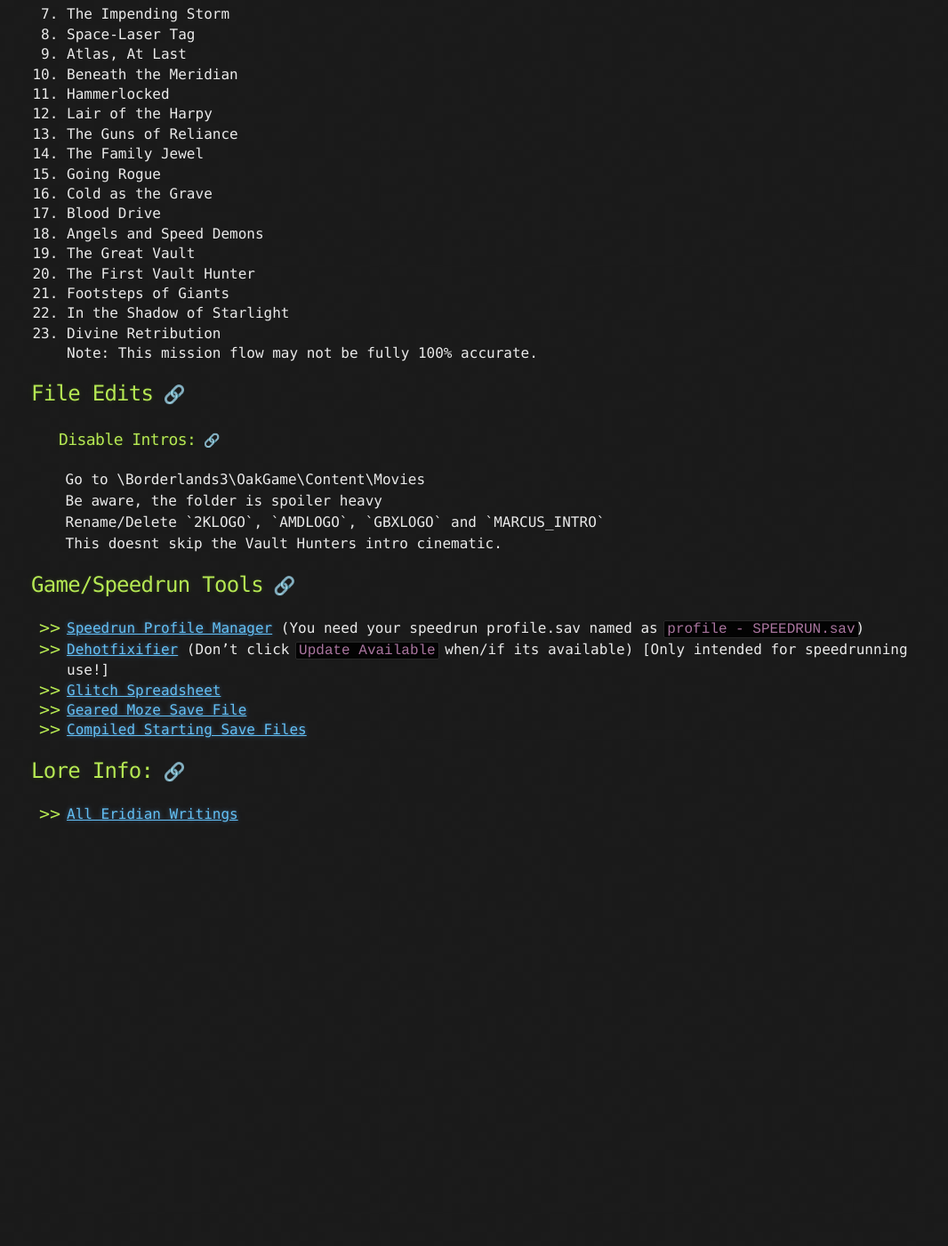
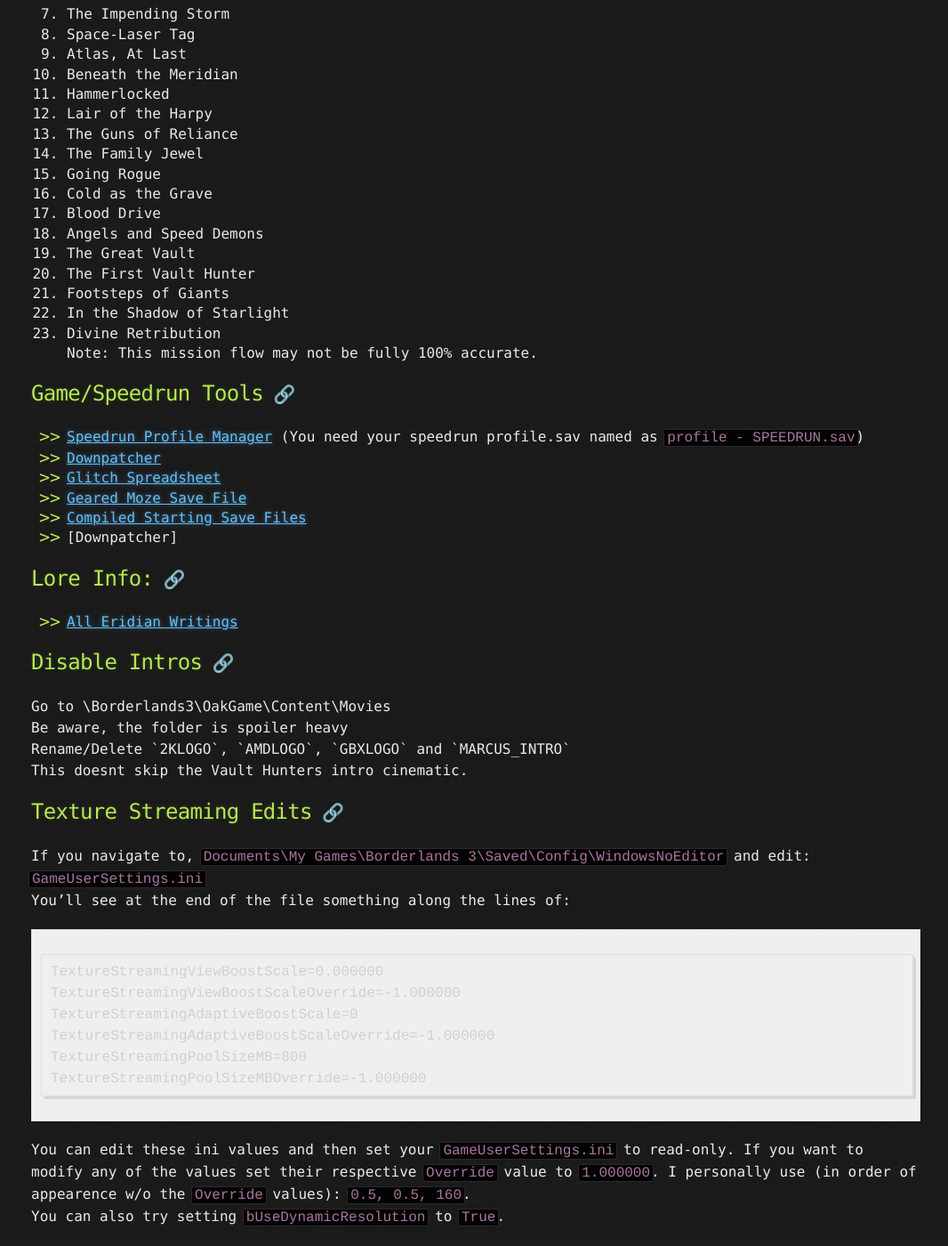
Before and after one commit to FromDarkHell/FromDarkHell.github.io, a Jekyll site: the page built from _posts/gameInfo/2019-9-28-Borderlands-3.md, in a window 1280 px wide and 1400 px high, scrolled down 765 px. Shown: the whole window at 89% size, without its empty margins (105-1171 px from the left). Built offline with Jekyll 4.4.1, drawn with Linux system fonts in a browser that asks for light colours; before the commit the page ends 1711 px from its top, so only the background shows below that; some of the changed text lies outside the part shown.

Commit message:
Change date, add in other shit

````diff
--- a/_posts/gameInfo/2019-9-25-Borderlands-3.md
+++ b/_posts/gameInfo/2019-9-28-Borderlands-3.md
@@ -44,22 +44,35 @@
 <br/>
 Note: This mission flow may not be fully 100% accurate.
 
-## File Edits
-
-###    Disable Intros:
-    Go to <InstallationPath>\Borderlands3\OakGame\Content\Movies<br/>
-    Be aware, the folder is spoiler heavy<br/>
-    Rename/Delete `2KLOGO`, `AMDLOGO`, `GBXLOGO` and `MARCUS_INTRO`<br/>
-    This doesnt skip the Vault Hunters intro cinematic.<br/>
-
 ## Game/Speedrun Tools
 
 * [Speedrun Profile Manager]({{site.url}}/assets/downloads/BL3SpeedrunProfileManager.rar) (You need your speedrun profile.sav named as `profile - SPEEDRUN.sav`)
-* [Dehotfixifier]({{site.url}}/assets/downloads/BL3-Dehotfixifier.rar) (Don't click `Update Available` when/if its available) [Only intended for speedrunning use!]
+* [Downpatcher](https://drive.google.com/open?id=1FJr4KGBnGvaUKoKK-b4fYOzd_WFCpH3E)
 * [Glitch Spreadsheet](https://docs.google.com/spreadsheets/d/1KyGZIbKvd0QH23HRhby8VZVQacW4ErUvDeYAyD3FEkw/edit?usp=sharing)
 * [Geared Moze Save File]({{site.url}}/assets/downloads/bl3saves/1.sav)
 * [Compiled Starting Save Files]({{site.url}}/assets/downloads/bl3saves/Starters.rar)
+* [Downpatcher]
 
 ## Lore Info:
 
 * [All Eridian Writings]({{ site.baseurl }}{% post_url 2019-9-18-Eridian-Writings %})
+
+## Disable Intros
+Go to <InstallationPath>\Borderlands3\OakGame\Content\Movies<br/>
+Be aware, the folder is spoiler heavy<br/>
+Rename/Delete `2KLOGO`, `AMDLOGO`, `GBXLOGO` and `MARCUS_INTRO`<br/>
+This doesnt skip the Vault Hunters intro cinematic.<br/>
+
+## Texture Streaming Edits
+If you navigate to, `Documents\My Games\Borderlands 3\Saved\Config\WindowsNoEditor` and edit: `GameUserSettings.ini`<br/>
+You'll see at the end of the file something along the lines of:<br/>
+```
+TextureStreamingViewBoostScale=0.000000
+TextureStreamingViewBoostScaleOverride=-1.000000
+TextureStreamingAdaptiveBoostScale=0
+TextureStreamingAdaptiveBoostScaleOverride=-1.000000
+TextureStreamingPoolSizeMB=800
+TextureStreamingPoolSizeMBOverride=-1.000000
+```
+You can edit these ini values and then set your `GameUserSettings.ini` to read-only. If you want to modify any of the values set their respective `Override` value to `1.000000`. I personally use (in order of appearence w/o the `Override` values): `0.5, 0.5, 160`.<br/>
+You can also try setting `bUseDynamicResolution` to `True`.
````
